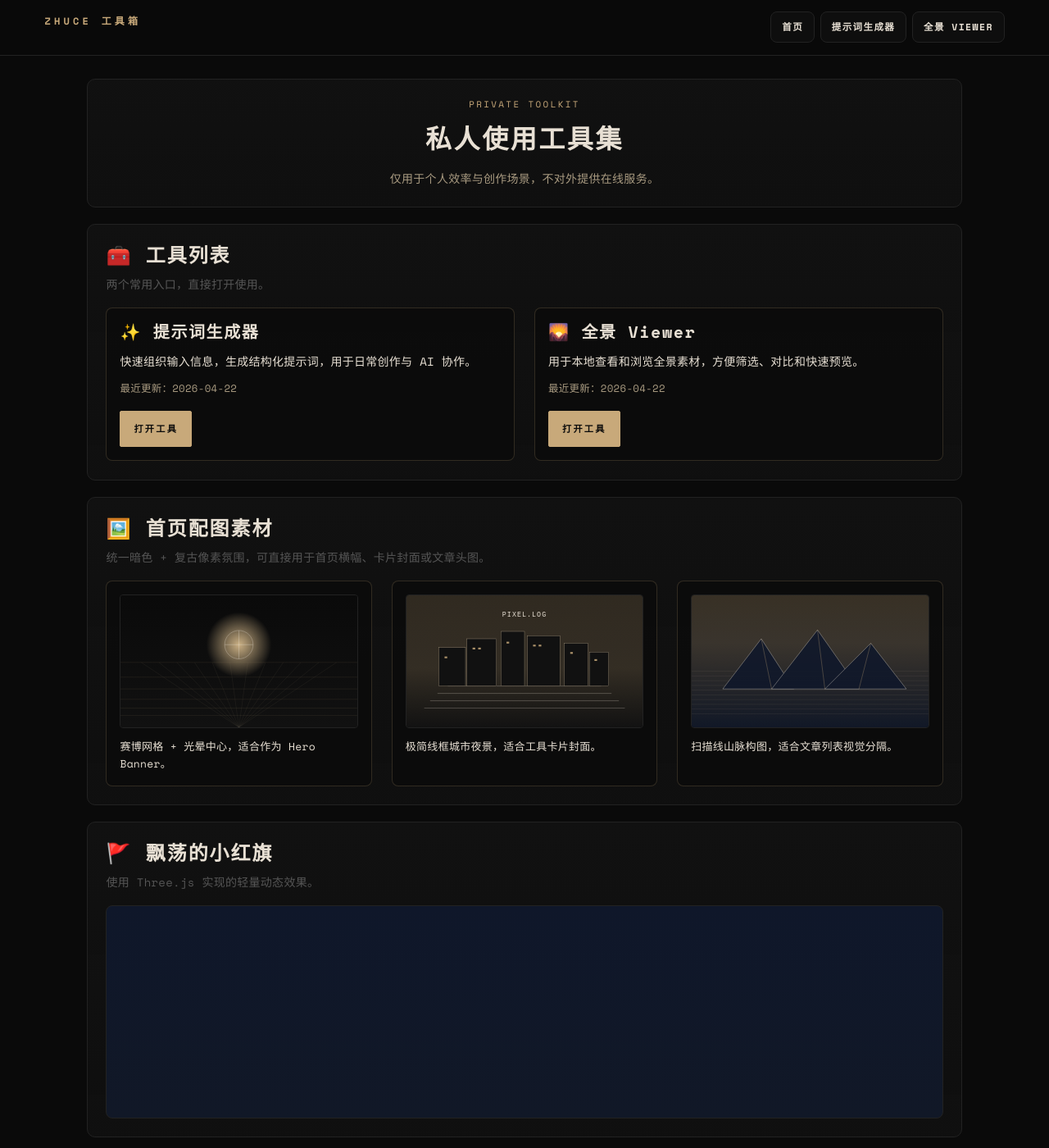
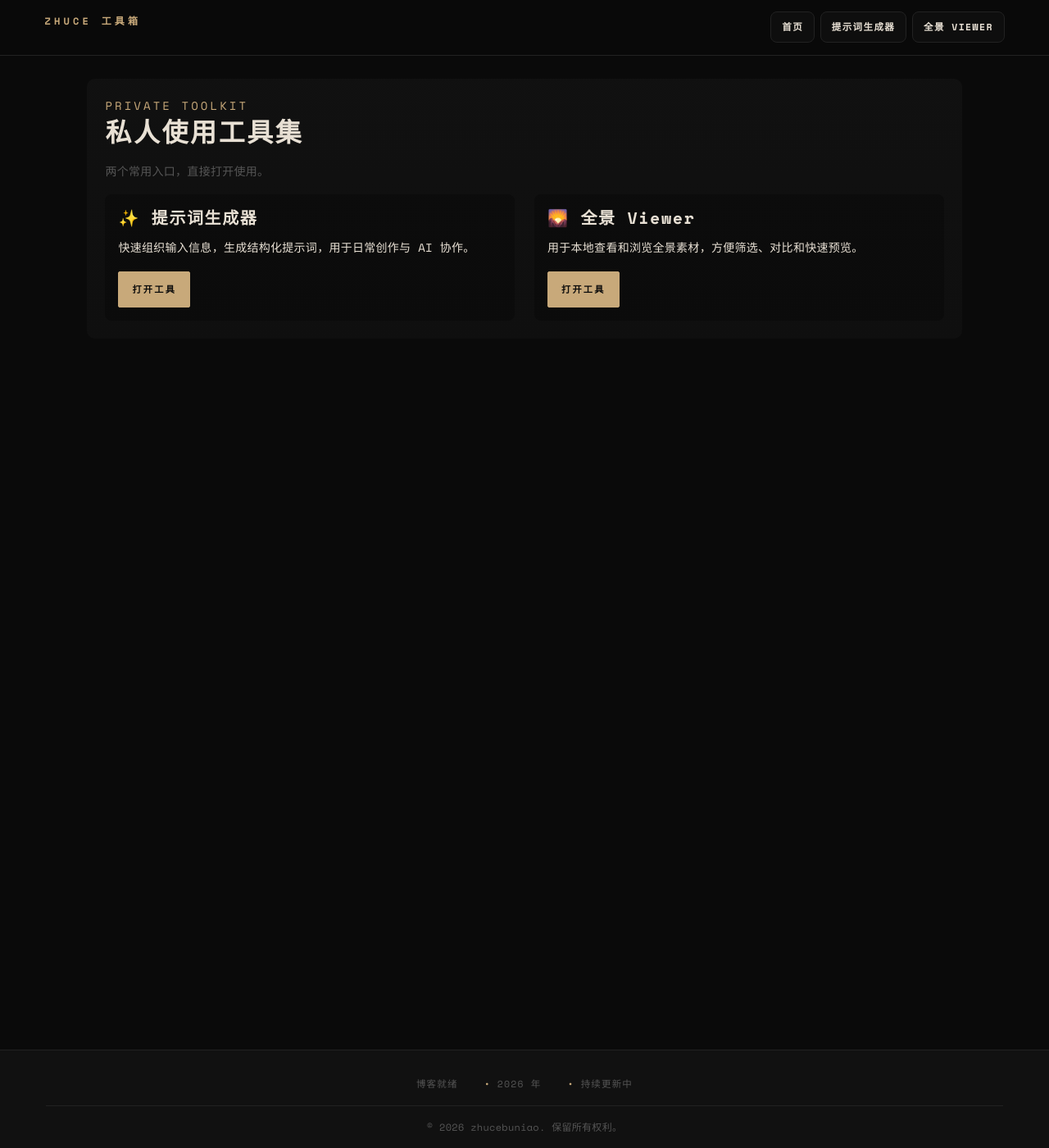
Before and after one commit to zhucebuniao/zhucebuniao.github.io, a Jekyll site: the page built from index.html, in a window 1280 px wide and 1400 px high. Shown: the whole window at 82% size. Built offline with Jekyll 4.4.1, drawn with Linux system fonts in a browser that asks for light colours; a script that is not in the unit is left out.

Commit message:
refine pages with minimalist single-layer layout

```diff
--- a/_sass/components/_terminal.scss
+++ b/_sass/components/_terminal.scss
@@ -93,7 +93,6 @@
 
 .section-panel {
     background: linear-gradient(180deg, rgba(17, 17, 17, 0.94), rgba(17, 17, 17, 0.72));
-    border: 1px solid var(--border-color);
     border-radius: 10px;
     padding: 1rem;
 }
@@ -133,7 +132,6 @@
 .tool-card,
 .media-card {
     background: rgba(10, 10, 10, 0.64);
-    border: 1px solid rgba(200, 169, 122, 0.2);
     border-radius: 8px;
     padding: 1rem;
 }
@@ -202,10 +200,9 @@
 }
 
 .tool-page__intro {
-    padding: 0.85rem;
-    background: rgba(10, 10, 10, 0.62);
-    border: 1px solid rgba(200, 169, 122, 0.18);
-    border-radius: 8px;
+    padding: 0;
+    background: transparent;
+    border-radius: 0;
 }
 
 .tool-page__intro--split {
@@ -225,12 +222,16 @@
     color: var(--secondary-color);
     font-size: 1rem;
     line-height: 1.65;
+
+    a {
+        color: var(--accent-color);
+        text-underline-offset: 2px;
+    }
 }
 
 .tool-embed {
     overflow: hidden;
     border-radius: 8px;
-    border: 1px solid var(--border-color);
     background: #0a0a0a;
 
     iframe {
--- a/index.html
+++ b/index.html
@@ -5,15 +5,10 @@
 ---
 
 <div class="home-shell">
-    <section class="hero-section text-center section-panel">
-        <p class="section-kicker">PRIVATE TOOLKIT</p>
-        <h1>私人使用工具集</h1>
-        <p class="hero-subtitle">仅用于个人效率与创作场景，不对外提供在线服务。</p>
-    </section>
-
     <section id="tools" class="features-section section-panel">
         <div class="section-head">
-            <h2>🧰 工具列表</h2>
+            <p class="section-kicker">PRIVATE TOOLKIT</p>
+            <h1>私人使用工具集</h1>
             <p class="text-muted">两个常用入口，直接打开使用。</p>
         </div>
 
@@ -21,133 +16,14 @@
             <article class="tool-card">
                 <h3>✨ 提示词生成器</h3>
                 <p>快速组织输入信息，生成结构化提示词，用于日常创作与 AI 协作。</p>
-                <p class="meta">最近更新：2026-04-22</p>
                 <a href="{{ '/prompt-generator/' | relative_url }}" class="btn">打开工具</a>
             </article>
 
             <article class="tool-card">
                 <h3>🌄 全景 Viewer</h3>
                 <p>用于本地查看和浏览全景素材，方便筛选、对比和快速预览。</p>
-                <p class="meta">最近更新：2026-04-22</p>
                 <a href="{{ '/panorama-viewer/' | relative_url }}" class="btn">打开工具</a>
             </article>
         </div>
     </section>
-
-    <section class="home-gallery section-panel">
-        <div class="section-head">
-            <h2>🖼️ 首页配图素材</h2>
-            <p class="text-muted">统一暗色 + 复古像素氛围，可直接用于首页横幅、卡片封面或文章头图。</p>
-        </div>
-
-        <div class="grid grid--3-col">
-            <article class="media-card">
-                <img src="{{ '/assets/images/homepage/scene-cyber-grid.svg' | relative_url }}" alt="赛博网格风格背景图">
-                <p>赛博网格 + 光晕中心，适合作为 Hero Banner。</p>
-            </article>
-
-            <article class="media-card">
-                <img src="{{ '/assets/images/homepage/scene-terminal-city.svg' | relative_url }}" alt="终端城市风格背景图">
-                <p>极简线框城市夜景，适合工具卡片封面。</p>
-            </article>
-
-            <article class="media-card">
-                <img src="{{ '/assets/images/homepage/scene-mountain-scanline.svg' | relative_url }}" alt="山脉扫描线风格背景图">
-                <p>扫描线山脉构图，适合文章列表视觉分隔。</p>
-            </article>
-        </div>
-    </section>
-
-    <section class="flag-section section-panel">
-        <div class="section-head">
-            <h2>🚩 飘荡的小红旗</h2>
-            <p class="text-muted">使用 Three.js 实现的轻量动态效果。</p>
-        </div>
-        <div id="floating-flag"></div>
-    </section>
 </div>
-
-<script type="module">
-    import * as THREE from 'https://unpkg.com/three@0.165.0/build/three.module.js';
-
-    const container = document.getElementById('floating-flag');
-
-    if (container) {
-        const scene = new THREE.Scene();
-        const camera = new THREE.PerspectiveCamera(45, container.clientWidth / container.clientHeight, 0.1, 100);
-        camera.position.set(0.5, 0.35, 2.2);
-
-        const renderer = new THREE.WebGLRenderer({ antialias: true, alpha: true });
-        renderer.setPixelRatio(Math.min(window.devicePixelRatio, 2));
-        renderer.setSize(container.clientWidth, container.clientHeight);
-        container.appendChild(renderer.domElement);
-
-        scene.add(new THREE.AmbientLight(0xffffff, 0.7));
-        const keyLight = new THREE.DirectionalLight(0xffffff, 1.0);
-        keyLight.position.set(2, 2, 2);
-        scene.add(keyLight);
-
-        const pole = new THREE.Mesh(
-            new THREE.CylinderGeometry(0.015, 0.015, 1.1, 16),
-            new THREE.MeshStandardMaterial({ color: 0xb0b0b0, metalness: 0.6, roughness: 0.35 })
-        );
-        pole.position.set(-0.8, 0, 0);
-        scene.add(pole);
-
-        const flagWidth = 1.15;
-        const flagHeight = 0.68;
-        const widthSegments = 36;
-        const heightSegments = 18;
-
-        const flagGeometry = new THREE.PlaneGeometry(flagWidth, flagHeight, widthSegments, heightSegments);
-        const basePositions = flagGeometry.attributes.position.array.slice();
-        const normals = flagGeometry.attributes.normal;
-
-        const flagMaterial = new THREE.MeshStandardMaterial({
-            color: 0xd90429,
-            side: THREE.DoubleSide,
-            metalness: 0.03,
-            roughness: 0.8
-        });
-
-        const flag = new THREE.Mesh(flagGeometry, flagMaterial);
-        flag.position.set(-0.2, 0.12, 0);
-        scene.add(flag);
-
-        function animate(time) {
-            const positions = flagGeometry.attributes.position.array;
-            const t = time * 0.001;
-
-            for (let i = 0; i < positions.length; i += 3) {
-                const x = basePositions[i];
-                const y = basePositions[i + 1];
-
-                const distanceFromPole = (x + flagWidth / 2) / flagWidth;
-                const waveAmp = 0.02 + distanceFromPole * 0.1;
-
-                positions[i + 2] = Math.sin(7 * distanceFromPole - t * 2.8 + y * 3.6) * waveAmp;
-                positions[i + 1] = y + Math.sin(4 * distanceFromPole + t * 2.1) * 0.01;
-            }
-
-            flagGeometry.attributes.position.needsUpdate = true;
-            flagGeometry.computeVertexNormals();
-            normals.needsUpdate = true;
-
-            flag.rotation.y = Math.sin(t * 0.8) * 0.08;
-            flag.rotation.x = Math.sin(t * 0.5) * 0.03;
-
-            renderer.render(scene, camera);
-            requestAnimationFrame(animate);
-        }
-
-        requestAnimationFrame(animate);
-
-        window.addEventListener('resize', () => {
-            const width = container.clientWidth;
-            const height = container.clientHeight;
-            camera.aspect = width / height;
-            camera.updateProjectionMatrix();
-            renderer.setSize(width, height);
-        });
-    }
-</script>
--- a/prompt-generator.html
+++ b/prompt-generator.html
@@ -7,12 +7,6 @@
 ---
 
 <section class="tool-page">
-  <div class="tool-page__intro">
-    <p class="tool-page__note">
-      已按手机端优先重排：单手区可点按、按钮更大、内容区更聚焦。
-    </p>
-  </div>
-
   <div class="tool-embed">
     <iframe
       src="{{ '/prompt-generator-app.html' | relative_url }}"
```
Also changed, not shown: panorama-viewer.md (+2 -8 lines).
